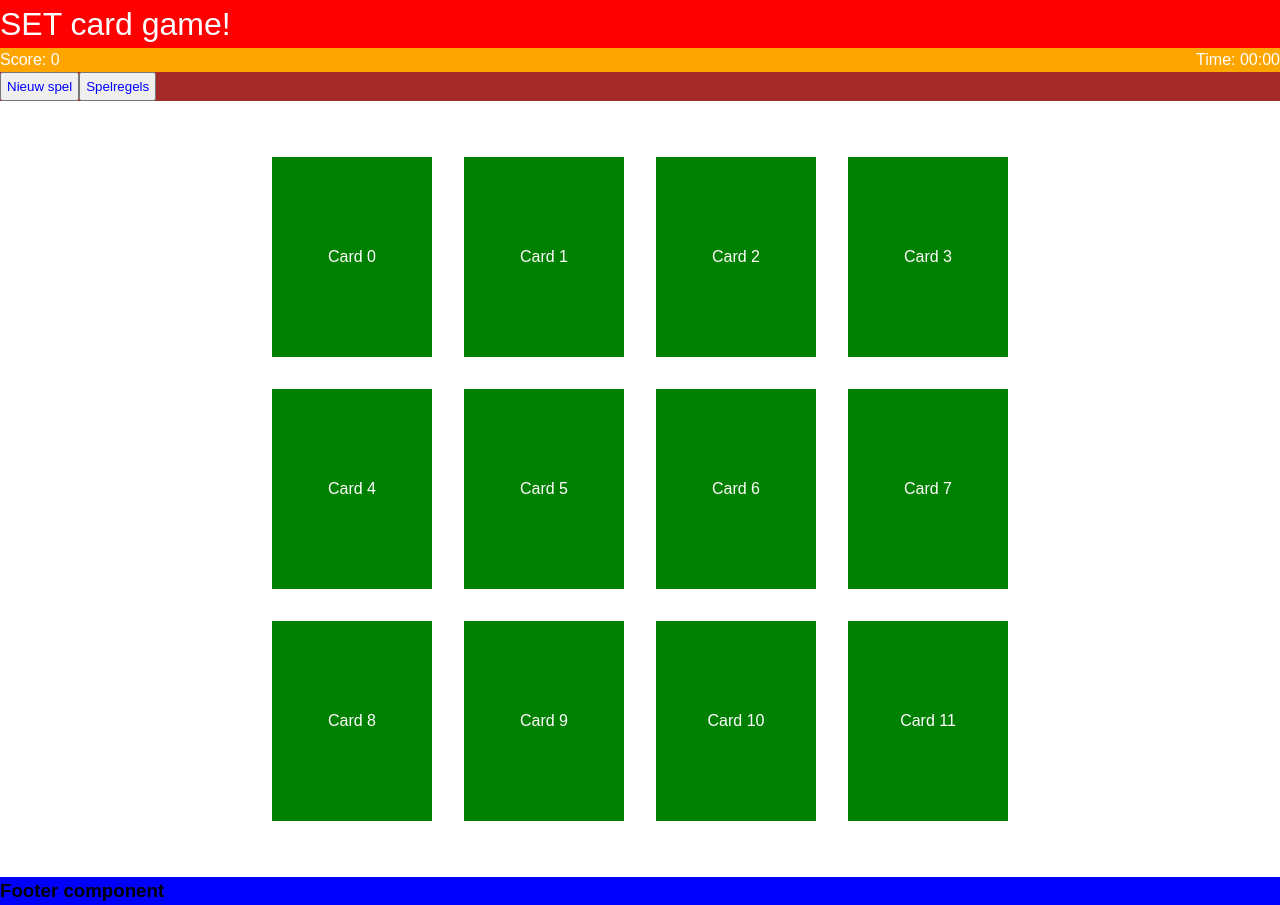
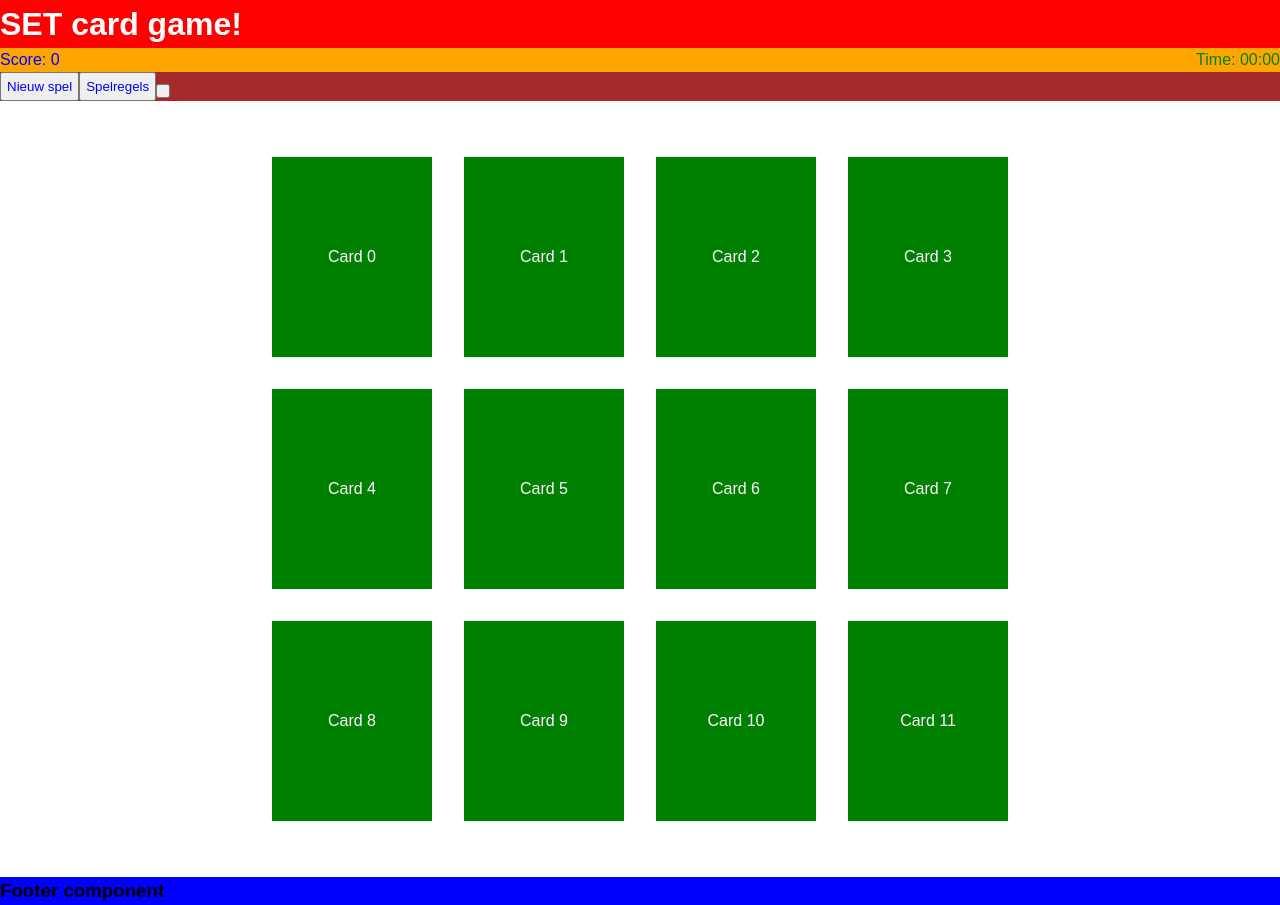
Before and after one commit to RobVerplanke/set-card-game, a React (Vite) app: page / in a window 1280 px wide. Built offline with nearby package versions, Linux system fonts and the light colour scheme.

Commit message:
refactor: don't use components for single values

```diff
--- a/src/components/elements/header/GameTitle.tsx
+++ /dev/null
@@ -1,5 +0,0 @@
-import type { GameTitle } from '../../../types/Header';
-
-export default function GameTitle({ label }: GameTitle) {
-  return <>{label}</>;
-}
--- a/src/components/elements/header/ScoreBoard.tsx
+++ b/src/components/elements/header/ScoreBoard.tsx
@@ -1,3 +1,5 @@
+import styles from '../../layout/Header/Header.module.css';
+
 export default function ScoreBoard() {
-  return <>Score: 0</>;
+  return <span className={styles.score}>Score: 0</span>;
 }
--- a/src/components/elements/header/TimeBoard.tsx
+++ b/src/components/elements/header/TimeBoard.tsx
@@ -1,3 +1,5 @@
+import styles from '../../layout/Header/Header.module.css';
+
 export default function TimeBoard() {
-  return <>Time: 00:00</>;
+  return <span className={styles.timer}>Time: 00:00</span>;
 }
--- a/src/components/layout/Header/Header.module.css
+++ b/src/components/layout/Header/Header.module.css
@@ -3,8 +3,12 @@ header {
 }
 
 .title {
-  font-size: xx-large;
   color: white;
+}
+
+.name {
+  font-size: x-large;
+  color: green;
 }
 
 .info {
@@ -15,11 +19,11 @@ header {
 }
 
 .score {
-  color: white;
+  color: blue;
 }
 
 .timer {
-  color: white;
+  color: green;
 }
 
 .buttonsContainer {
--- a/src/components/layout/Header/Header.tsx
+++ b/src/components/layout/Header/Header.tsx
@@ -1,7 +1,6 @@
 import ScoreBoard from '../../elements/header/ScoreBoard';
 import TimeBoard from '../../elements/header/TimeBoard';
 import NavButton from '../../elements/button/NavButton';
-import GameTitle from '../../elements/header/GameTitle';
 
 // Truly constants
 import * as constants from '../../../constants';
@@ -12,25 +11,23 @@ import styles from './Header.module.css';
 export default function Header() {
   return (
     <header className={styles.header}>
-      {/* Game title component */}
-      <span className={styles.title}>
-        <GameTitle label={constants.HEADER_TITLE} />
-      </span>
+      {/* Game title */}
+      <h1 className={styles.title}>{constants.HEADER_TITLE}</h1>
+
+      {/* Player name */}
+      <span className={styles.name}>{constants.HEADER_PLAYER_NAME}</span>
 
       {/* Game information components */}
       <div className={styles.info}>
-        <span className={styles.score}>
-          <ScoreBoard />
-        </span>
-        <span className={styles.timer}>
-          <TimeBoard />
-        </span>
+        <ScoreBoard />
+        <TimeBoard />
       </div>
 
       {/* Menu button components */}
       <div className={styles.buttonsContainer}>
         <NavButton label={constants.NAV_BUTTON_NEW_GAME} />
         <NavButton label={constants.NAV_BUTTON_RULES} />
+        <NavButton label={constants.NAV_BUTTON_HINT} />
       </div>
     </header>
   );
```
